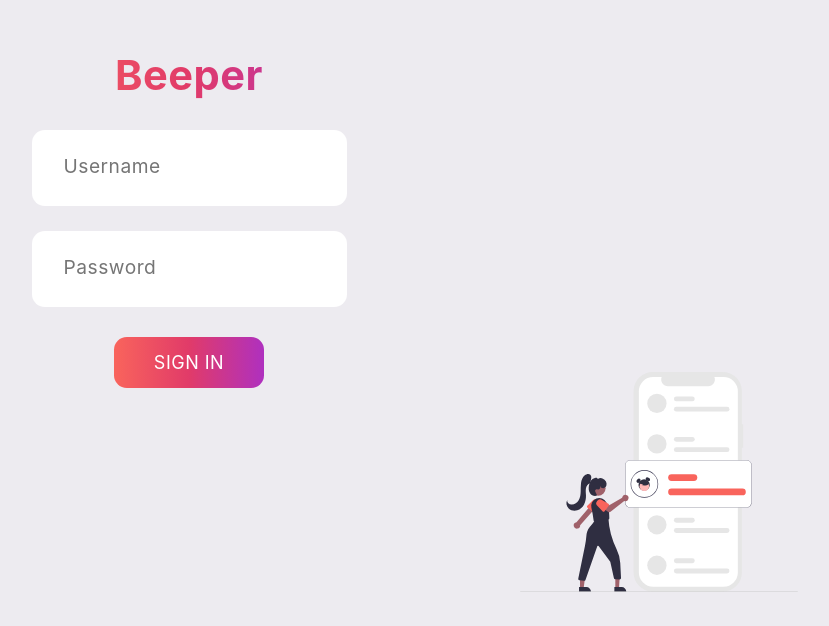
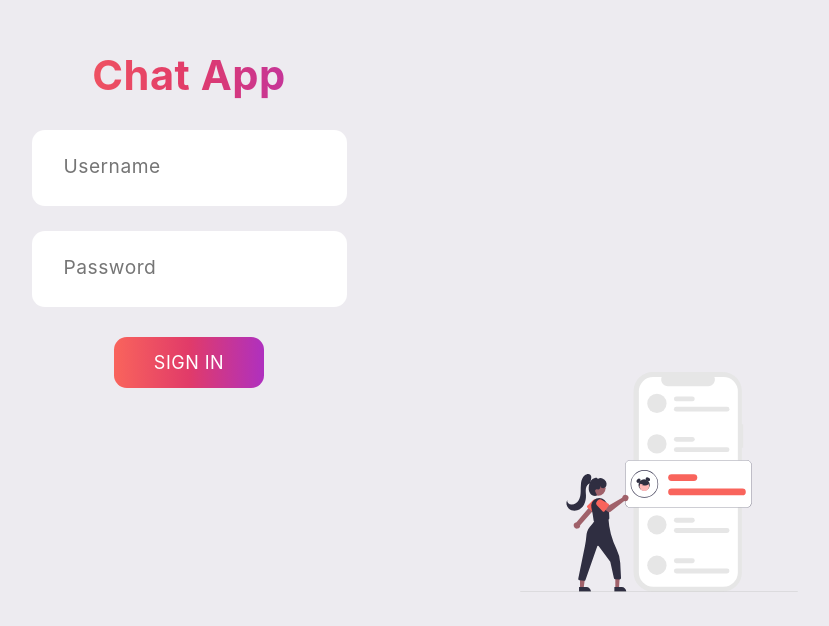
Before and after one commit to Dominika-J/Chatting-App, a React (Create React App) app: page / in a window 1280 px wide. Shown: the part 174-800 px from the top of the page, without its empty margins (451-1280 px from the left). Built offline with nearby package versions, Linux system fonts and the light colour scheme.

Commit message:
new preview img

```diff
--- a/src/components/Login.jsx
+++ b/src/components/Login.jsx
@@ -32,7 +32,7 @@
     return (
         <div className="wrapper">
             <div className="form">
-                <h1 className="title">Beeper</h1>
+                <h1 className="title">Chat App</h1>
                 <form onSubmit={handleSubmit}>
                     <input type="text" value={username} onChange={(e) => setUsername(e.target.value)} className="input" placeholder="Username" required />
                     <input type="password" value={password} onChange={(e) => setPassword(e.target.value)} className="input" placeholder="Password" required />
```
Also changed, not shown: img/preview-mobile.png, img/preview.png.
